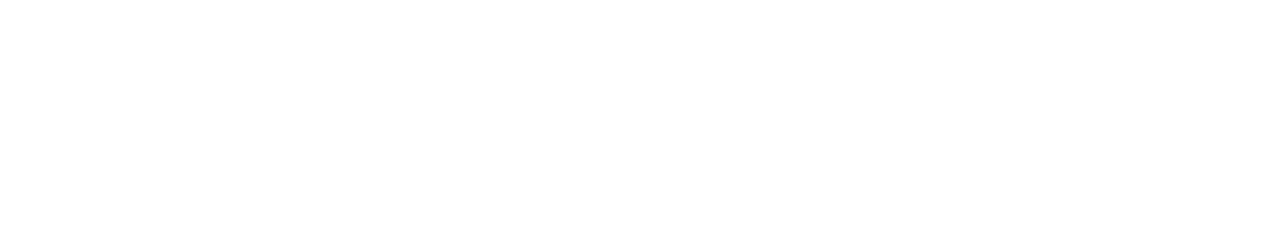
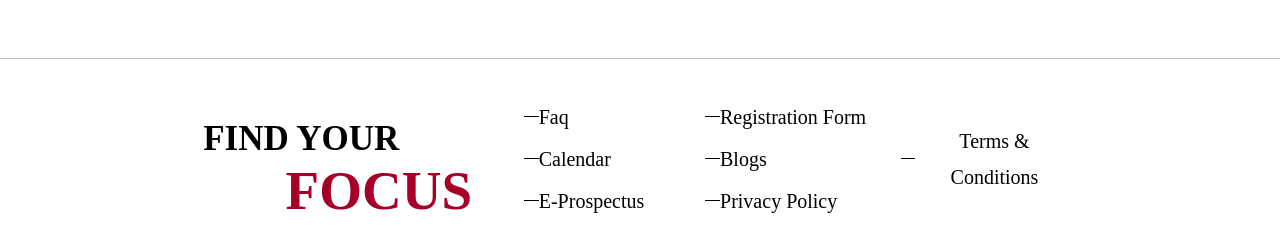
Before and after one commit to mdfaizan973/netpuppy, a React (Vite) app in the folder frontend/: page / in a window 1280 px wide. Shown: the part 5981-6232 px from the top of the page. Before the commit the page ends 6000 px from the top, so only its background shows below. Built offline with nearby package versions, Linux system fonts and the light colour scheme.

Commit message:
done focus part

```diff
--- a/frontend/src/App.jsx
+++ b/frontend/src/App.jsx
@@ -1,6 +1,7 @@
 import Achievement from "./Components/Achievement";
 import Banner2 from "./Components/Banner2";
 import Collabaration from "./Components/Collabaration";
+import FOCUS from "./Components/FOCUS";
 import Ranking from "./Components/Ranking";
 import Students from "./Components/Students";
 import Tulas from "./Components/Tulas";
@@ -20,6 +21,7 @@
       <Ranking />
       <Youtube />
       <Collabaration />
+      <FOCUS />
     </div>
   );
 }
--- /dev/null
+++ b/frontend/src/Components/FOCUS.jsx
@@ -0,0 +1,121 @@
+import styled from "styled-components";
+import AOS from "aos";
+import "aos/dist/aos.css";
+import { useEffect } from "react";
+export default function FOCUS() {
+  useEffect(() => {
+    AOS.init({ duration: 2500 });
+  }, []);
+  return (
+    <DIV>
+      <div className="main_contaner">
+        <div className="focus_text" data-aos="fade-right">
+          <div className="up">FIND YOUR </div>
+          <div className="dn">FOCUS</div>
+        </div>
+        <div className="lists" data-aos="fade-up">
+          <ul>
+            <li>
+              <span></span>Faq
+            </li>
+            <li>
+              <span></span>Calendar
+            </li>
+            <li>
+              <span></span>E-Prospectus
+            </li>
+          </ul>
+        </div>
+        <div className="lists" data-aos="fade-up">
+          {" "}
+          <ul>
+            <li>
+              <span></span>Registration Form
+            </li>
+            <li>
+              <span></span>Blogs
+            </li>
+            <li>
+              <span></span>Privacy Policy
+            </li>
+          </ul>
+        </div>
+        <div className="lists" data-aos="fade-up">
+          <ul>
+            <li></li>
+            <li>
+              <span></span>Terms & Conditions
+            </li>
+            <li></li>
+          </ul>
+        </div>
+      </div>
+    </DIV>
+  );
+}
+const DIV = styled.div`
+  margin-top: 3%;
+  height: 25vh;
+  background: #fff;
+  border-top: 1px solid rgba(0, 0, 0, 0.25);
+  .main_contaner {
+    width: 70%;
+    margin: auto;
+    height: 100%;
+    display: flex;
+    justify-content: space-around;
+  }
+  .focus_text {
+    width: 30%;
+    height: 100%;
+  }
+  .up {
+    height: 50%;
+    color: #000;
+    text-align: center;
+    font-family: "Goudy Old Style";
+    font-size: 35px;
+    font-style: normal;
+    font-weight: 600;
+    line-height: normal;
+    float: left;
+    display: flex;
+    align-items: end;
+  }
+  .dn {
+    height: 50%;
+    color: #a60028;
+    text-align: center;
+    font-family: "Goudy Old Style";
+    font-size: 55px;
+    font-style: normal;
+    font-weight: 700;
+    line-height: normal;
+    float: right;
+  }
+  .lists {
+    width: 20%;
+    height: 100%;
+    display: flex;
+    justify-content: center;
+    align-items: center;
+  }
+  ul li {
+    color: #000;
+    text-align: center;
+    font-family: "TT Chocolates";
+    font-size: 20px;
+    font-style: normal;
+    font-weight: 400;
+    line-height: 1.8;
+    list-style: none;
+    display: flex;
+    align-items: center;
+    padding: 3px;
+  }
+  ul li span {
+    width: 15px;
+    height: 1px;
+    background: #000;
+  }
+`;
```
